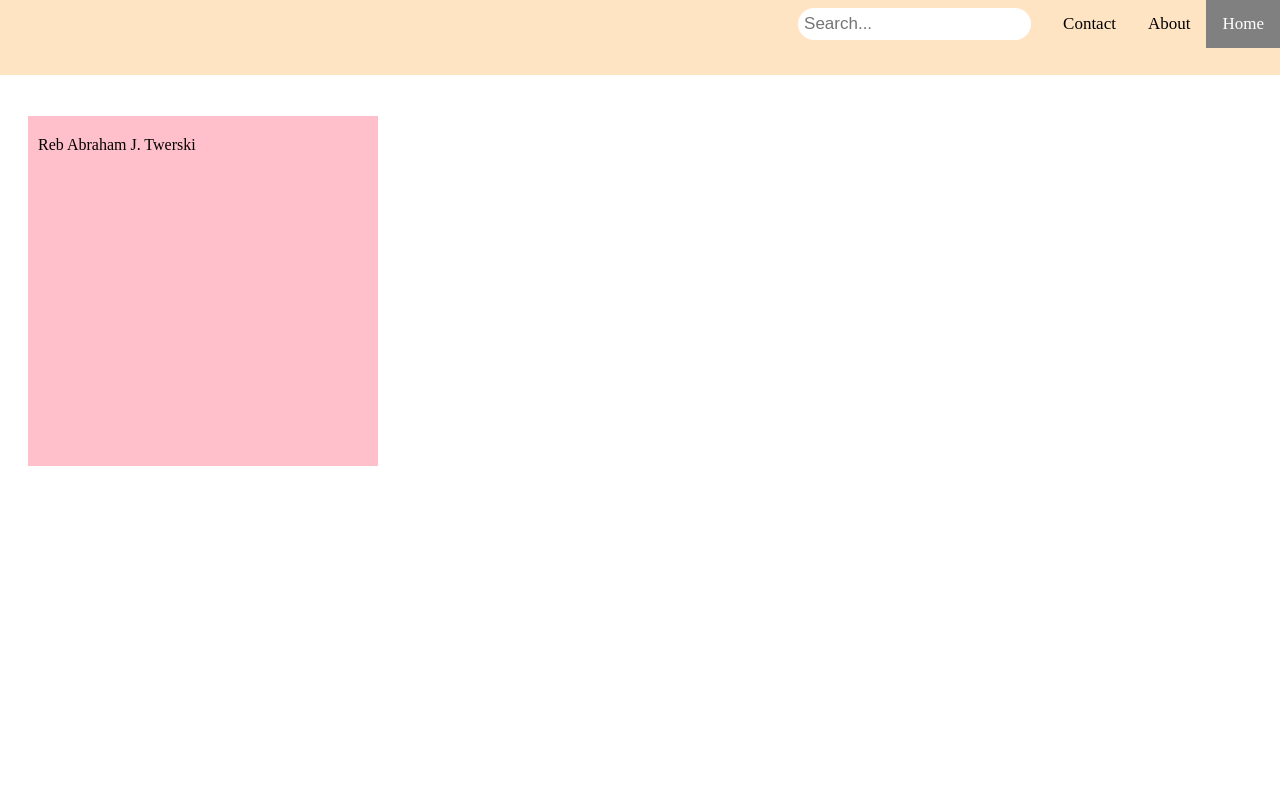
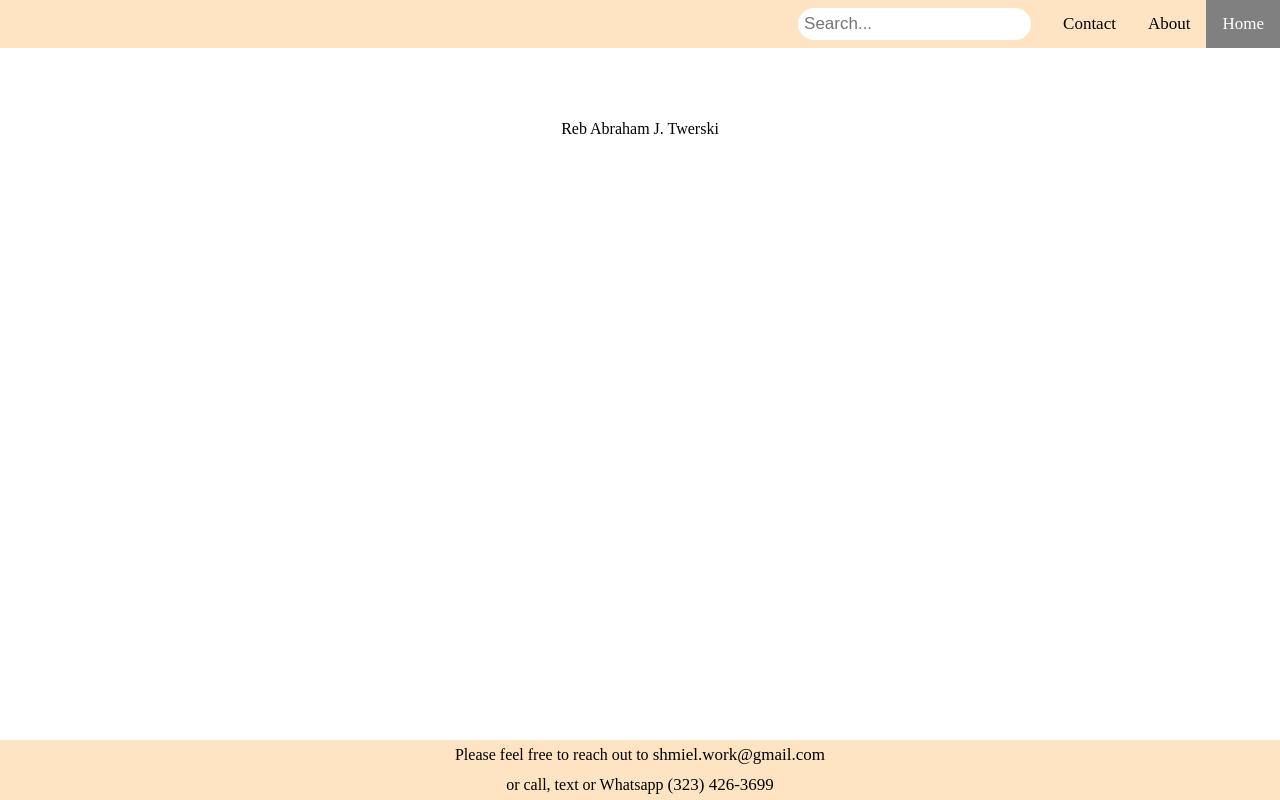
Before and after one commit to Sammy01finky/tribute-page, a plain HTML site: page index.html in a window 1280 px wide. Drawn offline with Linux system fonts and the light colour scheme.

Commit message:
Update styles-index.css

```diff
--- a/styles-index.css
+++ b/styles-index.css
@@ -1,19 +1,15 @@
 * {
     box-sizing: border-box;
    }
-header {
+     /* This is for test at the current time */
+     .topnav {
         position: fixed;
         top: 0;
         left: 0;
-    width: 100%;
-    height: 75px;
+        right: 0;
         background-color: bisque;
         margin-bottom: 20px;
-}
-  /* This is for test at the current time */
-  .topnav {
         overflow: hidden;
-    background-color: bisque;
    }
      .topnav a {
        float: right;
@@ -61,34 +57,37 @@ header {
 
    .index {
        display: flex;
-    width: 350px;
-    height: 350px;
-    background-color: pink;
+       width: 20%;
        text-align: center;
-    margin: 100px 20px;
+       margin: 100px 40%;
        padding: 10px;
-    float: left;
    }
    .index a {
        text-decoration: none;
        padding-top: 10px;
        color: black;
-
+       width: 100%;
    }
-.contact {
+   #contact {
        position: fixed;
        bottom: 0;
        left: 0;
        right: 0;
        overflow: hidden;
        background-color: bisque;
+       text-align: center;
    }
-.contact a {
-    float: right;
+   #contact p {
+    margin: auto;
+    width: 700px;
+    padding: 5px;
+
+   }
+   #contact a {
        margin-bottom: 0;
        color: black;
-    test-align: center;
-    padding: 14px 16px;
+       text-align: center;
        text-decoration: none;
        font-size: 17px;
+       width: 700px;
    }
```
Lines whose indentation alone changed are shown as unchanged.
